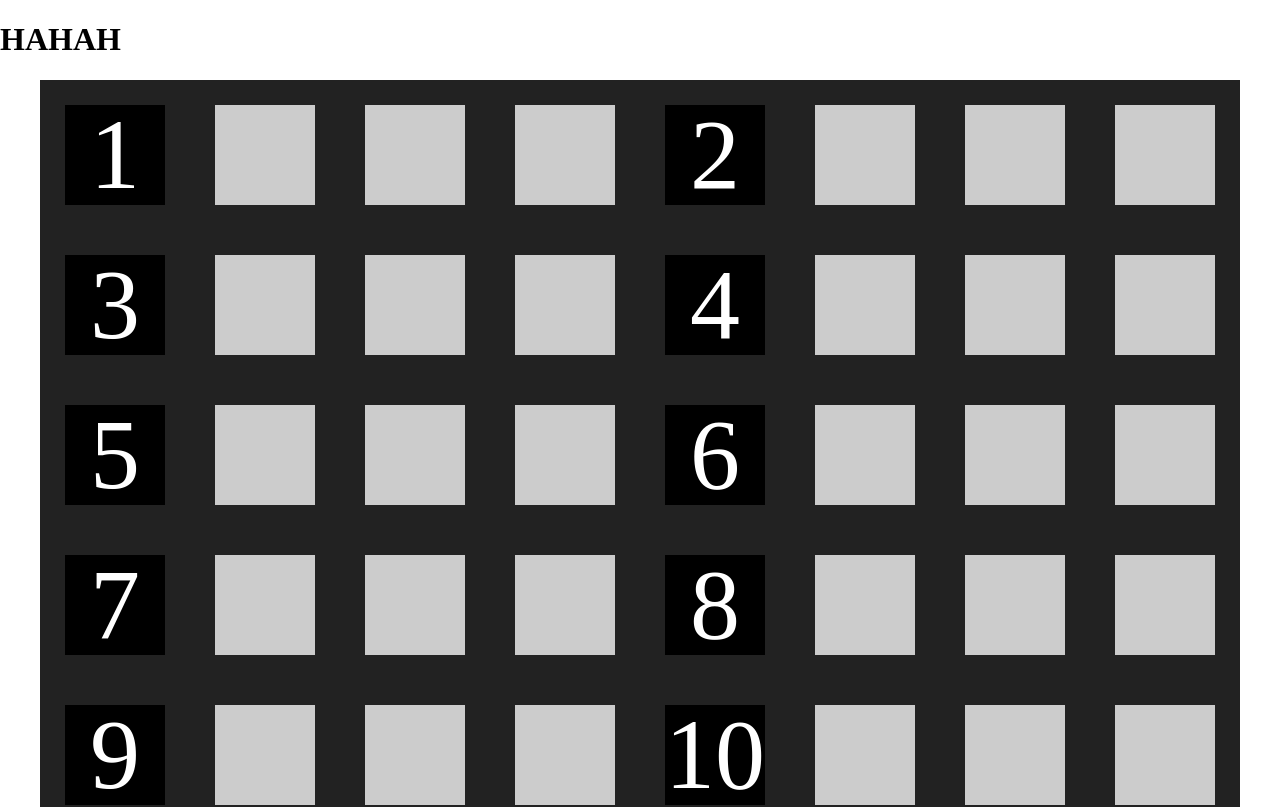
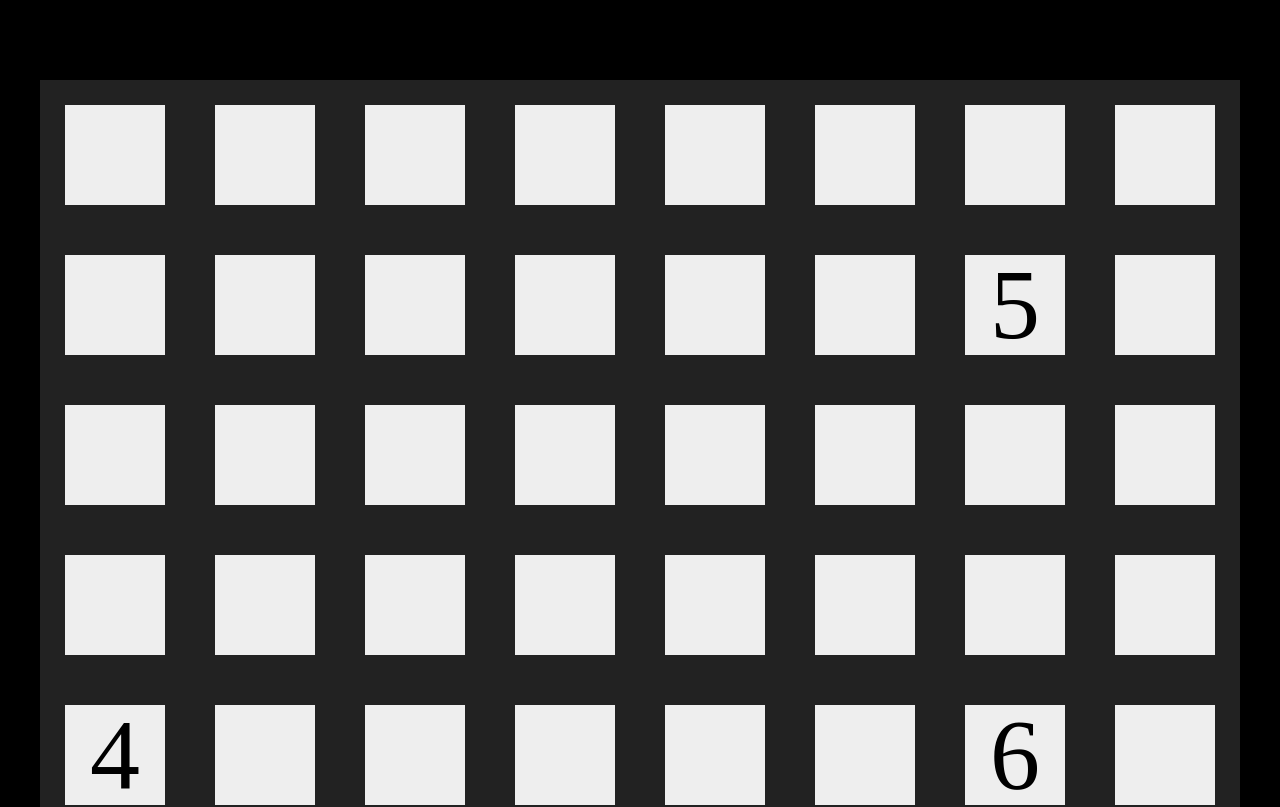
Before and after one commit to jusufjulma/chimpgame, a React (Create React App) app: page / in a window 1280 px wide. Shown: the top 807 px of the page. Built offline with nearby package versions, Linux system fonts and the light colour scheme.

Commit message:
add logic for cells, edit indentation

```diff
--- a/src/App.js
+++ b/src/App.js
@@ -1,6 +1,6 @@
 import React from 'react';
-import {Gameboard} from './components/gameboard/gameboard.js';
-import {Options} from './components/options/options.js';
+import { Gameboard } from './components/gameboard/gameboard.js';
+import { Options } from './components/options/options.js';
 
 function App() {
   return (
--- a/src/components/cell/cell.js
+++ b/src/components/cell/cell.js
@@ -1,13 +1,25 @@
 import React from 'react';
 
-export class Cell extends React.Component{
-    render() {
+export class Cell extends React.Component {
 
-        let active = this.props.active;
-        return (
-            <div className={`cell ${active}`}>
-                {this.props.number}
-            </div>
-        )
+  constructor(props) {
+    super(props)
+    this.state = {
+      id: this.props.id,
+      number: this.props.value,
     }
+  } // end of constructor
+
+  render() {
+
+    // let active = this.props.active;
+    let display = this.state.number
+    if (display === 0) display = ''
+    return (
+      // <div className={`cell ${active}`}>
+      <div className='cell' id={`cell${this.state.id}`}>
+        {display}
+      </div>
+    )
+  }
 }
--- a/src/components/gameboard/gameboard.js
+++ b/src/components/gameboard/gameboard.js
@@ -1,19 +1,51 @@
 import React from 'react';
-import {Cell} from '../cell/cell.js';
+import { Cell } from '../cell/cell.js';
 
-export class Gameboard extends React.Component{
+export class Gameboard extends React.Component {
   render() {
 
+    let random = (factor) => Math.floor(Math.random() * factor)
+
+    let numberCount = 3;
+    let selectedCells = [];
+    let numberValues = [];
+
+    function numberPlacement(numberCount) {
+      for (let i = 0; i < numberCount; i++) {
+        let pushMe = random(40)
+        if (selectedCells.indexOf(pushMe) === -1) {
+          selectedCells.push(pushMe)
+        } else {
+          i--;
+        }
+      }
+    }
+    function numberSelector(numberCount) {
+      for (let i = 0; i < numberCount; i++) {
+        let pushMe = random(9) + 1
+        if (numberValues.indexOf(pushMe) === -1) {
+          numberValues.push(pushMe)
+        } else {
+          i--;
+        }
+      }
+    }
+    numberPlacement(numberCount);
+    numberSelector(numberCount);
+    console.log(selectedCells, numberValues)
+
     let items = [];
-        let j = 1;
+    let j = 0;
     for (let i = 0; i < 40; i++) {
-            if (i % 4 === 0) {
-                items.push(<Cell active={'active'} number={j}/>)
+      if (selectedCells.indexOf(i) !== -1) {
+        items.push(<Cell id={i} value={numberValues[j]} />)
         j++;
       } else {
-                items.push(<Cell />)
+        items.push(<Cell id={i} value={0} />)
       }
     }
+
+
     return (
       <div className='gameboard'>
         {items}
--- a/src/components/options/options.js
+++ b/src/components/options/options.js
@@ -1,6 +1,6 @@
 import React from 'react';
 
-export class Options extends React.Component{
+export class Options extends React.Component {
   render() {
 
     return (
--- a/src/index.scss
+++ b/src/index.scss
@@ -1,5 +1,6 @@
 body {
   margin: 0;
+  background-color: #000;
 }
 
 .gameboard {
@@ -13,7 +14,7 @@ body {
 
   .cell {
     align-self: center;
-    background-color: #ccc;
+    background-color: #eee;
     display: grid;
     justify-self: center;
     width: 100px;
```
Lines whose indentation alone changed are shown as unchanged.
